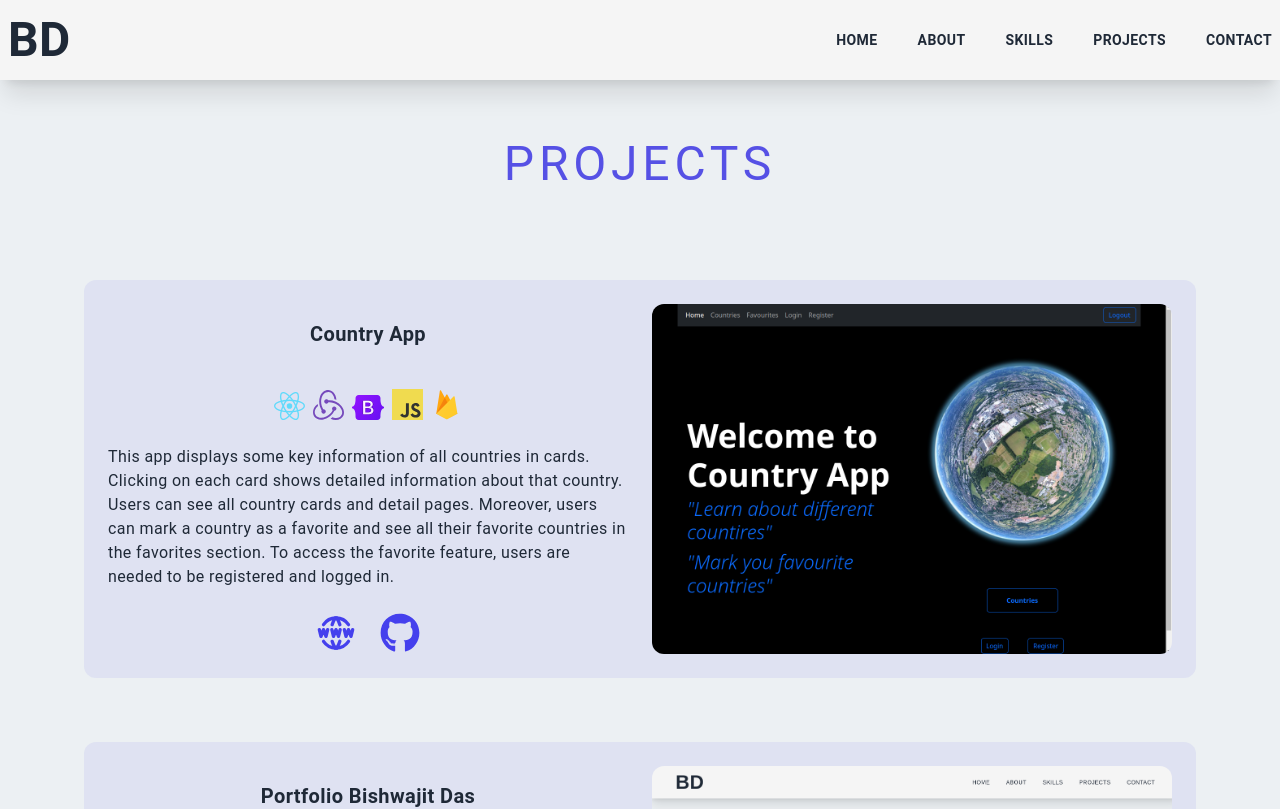
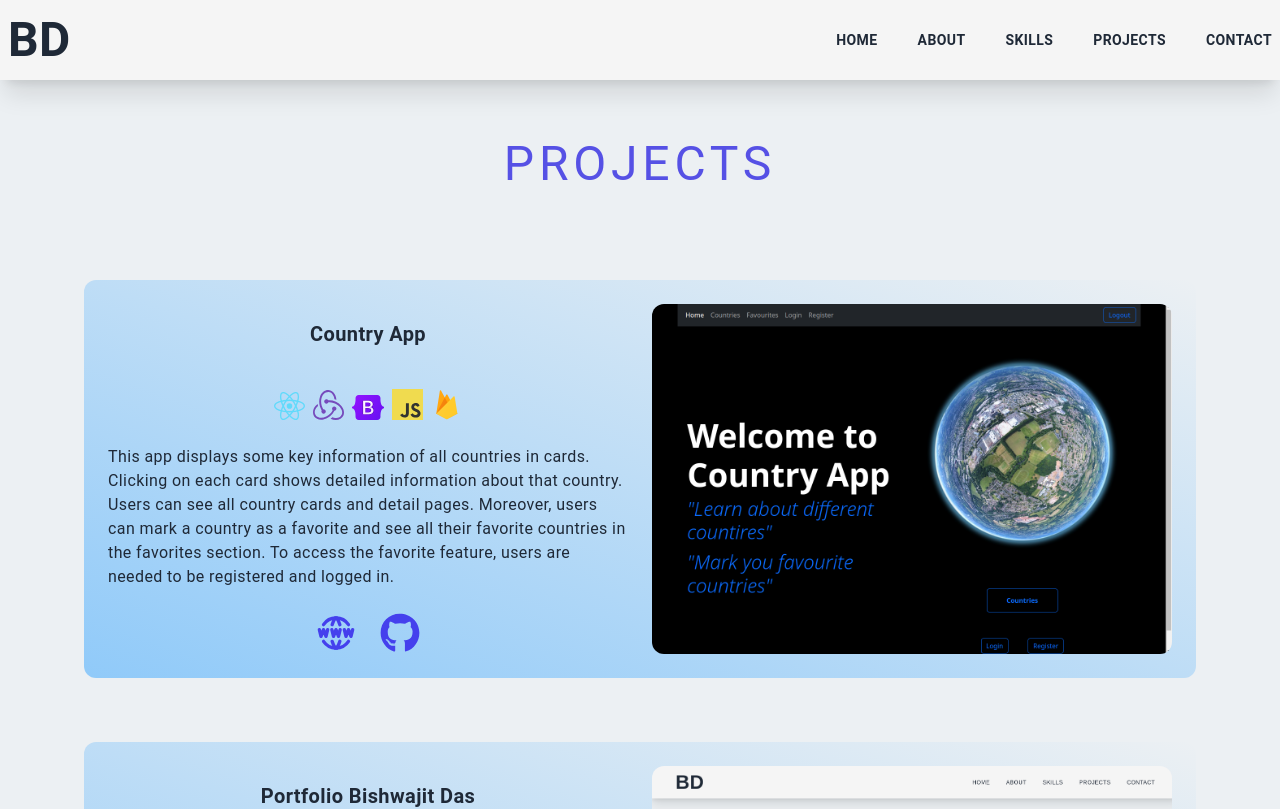
Before and after one commit to Bishwajitkuat/portfolio_next_bisso, a Next.js app: page /projects in a window 1280 px wide. Shown: the top 809 px of the page. Built offline with nearby package versions, Linux system fonts and the light colour scheme.

Commit message:
projects card styling improvement

```diff
--- a/components/projects-page/project-card.tsx
+++ b/components/projects-page/project-card.tsx
@@ -20,7 +20,7 @@ export default function ProjectCard({ project }: ProjectCardPros) {
     liveSite,
   } = project;
   return (
-    <li className=" grid md:grid-cols-2 shadow-lx rounded-xl bg-[#5651e516] hover:bg-[#5651e56f] p-6 gap-6 hover:shadow-2xl hover:scale-105 ease-in duration-100  ">
+    <li className=" grid md:grid-cols-2 shadow-lx rounded-xl bg-gradient-to-tr from-blue-200 hover:bg-[#5651e56f] p-6 gap-6 hover:shadow-2xl hover:scale-105 ease-in duration-300  ">
       <Image
         className="md:order-2 rounded-xl self-center"
         src={imgURL}
```
